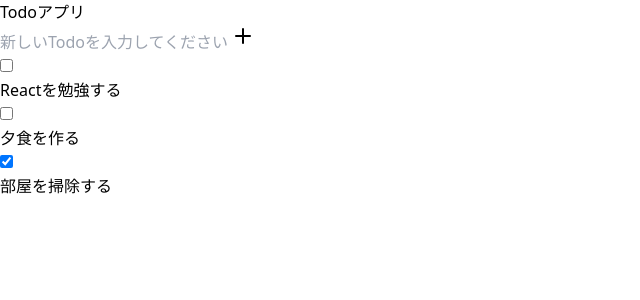
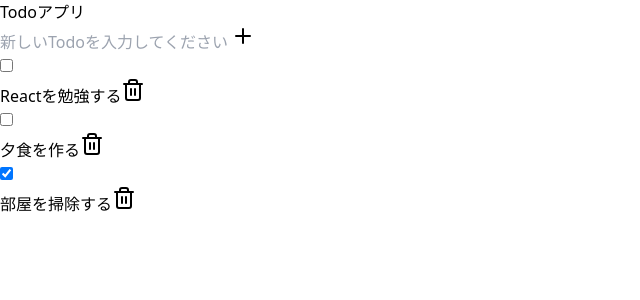
Before and after one commit to shige-99/react-todo, a React (Vite) app: page / in a window 1280 px wide. Shown: the top 300 px of the page, without its empty margins (0-640 px from the left). Built offline with nearby package versions, Linux system fonts and the light colour scheme.

Commit message:
add feature/delete

```diff
--- a/src/App.tsx
+++ b/src/App.tsx
@@ -42,6 +42,16 @@ function App() {
     });
   };
 
+  // 対象のTodoを削除
+  const deleteTodo = (id: number) => {
+    setTodoList((prevTodoList) => {
+      // 対象のidでないTodoを残す
+      return prevTodoList.filter((todo) => {
+        return todo.id !== id;
+      });
+    });
+  };
+
 
   return (
     <main className="mx-auto mt-10 max-w-xl space-y-10">
@@ -49,7 +59,11 @@ function App() {
       <div className="space-y-5">
         <AddTodoForm addTodo={addTodo} />
         <div className="rounded bg-slate-200 p-5">
-          <TodoList todoList={todoList} changeCompleted={changeCompleted} />
+          <TodoList
+            todoList={todoList}
+            changeCompleted={changeCompleted}
+            deletedTodo={deleteTodo}
+          />
         </div>
       </div>
     </main>
--- a/src/components/TodoList.tsx
+++ b/src/components/TodoList.tsx
@@ -1,11 +1,13 @@
+import { Trash2 } from 'lucide-react';
 import { Todo } from '../types/todo';
 
 type Props = {
   todoList: Todo[];
   changeCompleted: (id: number) => void;
+  deletedTodo: (id: number) => void;
 };
 
-export const TodoList = ({ todoList, changeCompleted }: Props) => {
+export const TodoList = ({ todoList, changeCompleted, deletedTodo }: Props) => {
   return (
     <div className="space-y-3">
       {todoList.map((todo) => (
@@ -28,6 +30,13 @@ export const TodoList = ({ todoList, changeCompleted }: Props) => {
               {todo.title}
             </span>
           </label>
+          <button
+            type="button"
+            className="rounded bg-gray-200 p-2 transition-colors hover:bg-gray-300"
+            onClick={() => deletedTodo(todo.id)}
+          >
+            <Trash2 className="size-5 text-gray-500" />
+          </button>
         </div>
       ))}
     </div>
```
